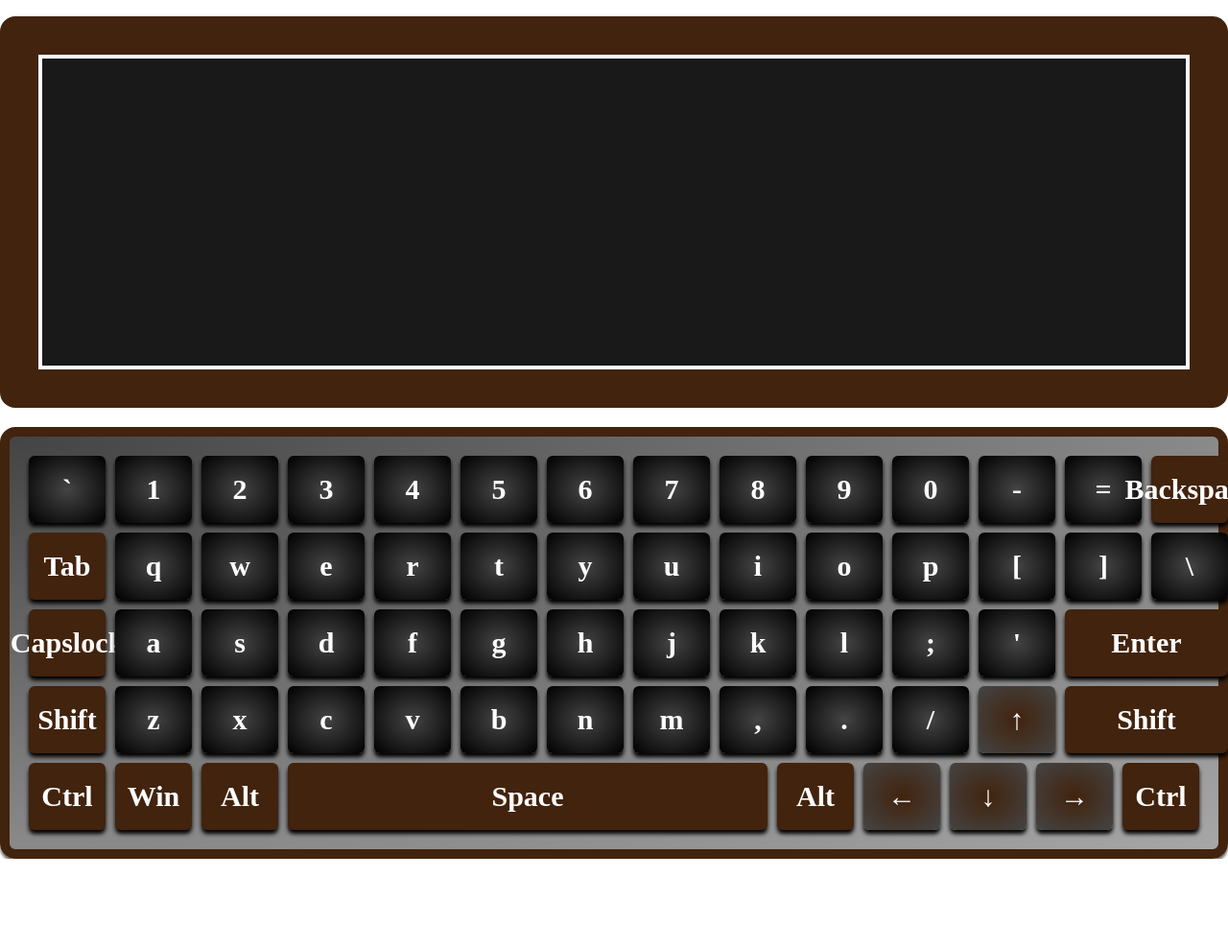
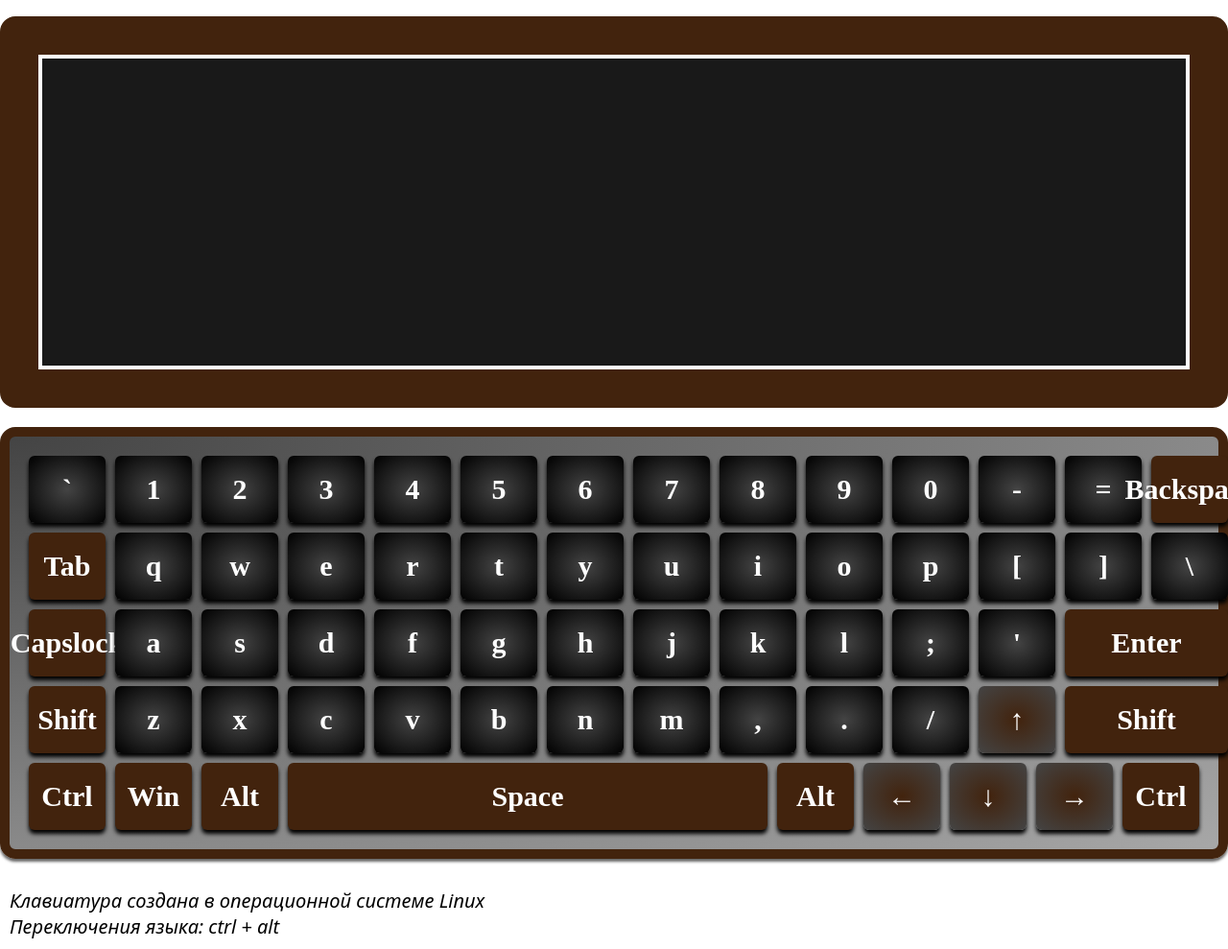
Before and after one commit to lakdav/virtual-keyboard, a website: page src/index.html in a window 1280 px wide. Shown: the part 90-1079 px from the top of the page at 96% size. Before the commit the page ends 985 px from the top, so only its background shows below. Drawn offline with Linux system fonts and the light colour scheme.

Commit message:
feat: add function to change lang and save value in local storage

```diff
--- a/src/css/style.css
+++ b/src/css/style.css
@@ -201,3 +201,12 @@ body {
 .keyboard__btn--arrowright::after {
   content: '→';
 }
+.info {
+  padding: 1rem;
+}
+.info__text {
+  font-size: 2rem;
+  font-style: italic;
+  font-family: system-ui, -apple-system, BlinkMacSystemFont, 'Segoe UI', Roboto,
+    Oxygen, Ubuntu, Cantarell, 'Open Sans', 'Helvetica Neue', sans-serif;
+}
--- a/src/js/index.js
+++ b/src/js/index.js
@@ -166,10 +166,11 @@ const keys = {
 };
 class Keyboard {
   constructor() {
-    this.caps = false;
+    this.caps = localStorage.getItem('caps')
+      ? JSON.parse(localStorage.getItem('caps')).caps
+      : false;
     this.lang = 'en';
     this.keys = keys;
-    this.value = '';
     this.KeyboardContainer = null;
     this.pos = 0;
     this.textArea = null;
@@ -177,6 +178,7 @@ class Keyboard {
       keyboard: 'keyboard',
       display: 'display',
       button: 'keyboard__btn',
+      info: 'info',
     };
     this.button = null;
     this.KeyEventHandler = this.KeyEventHandler.bind(this);
@@ -185,6 +187,12 @@ class Keyboard {
   init() {
     this.createPageLayout();
     this.setKeyboardFunctionality();
+    this.textArea.value = localStorage.getItem('value')
+      ? localStorage.getItem('value')
+      : '';
+    if (this.textArea.value.length > 0) {
+      this.pos = this.textArea.value.length;
+    }
     this.textArea.addEventListener('click', () => {
       this.pos = this.textArea.selectionStart;
     });
@@ -200,12 +208,16 @@ class Keyboard {
   createPageLayout() {
     const pageHtmlStr = `
      <header class="header">
-       <h1 class="heading">Виртуалная клавиатура</h1>
+       <h1 class="heading">Виртуальная клавиатура</h1>
      </header>
        <section class="${this.selectors.display}">
          <textArea class="${this.selectors.display}__text" ></textArea>
        </section>
        <section class="${this.selectors.keyboard}" aria-label="Keyboard">
+       </section>
+       <section class="${this.selectors.info}" aria-label="Keyboard">
+       <p class="info__text">Клавиатура создана в операционной системе Linux</p>
+       <p class="info__text">Переключения языка: ctrl + alt</p>
        </section>
     `;
     document.body.insertAdjacentHTML('afterbegin', pageHtmlStr);
@@ -239,6 +251,10 @@ class Keyboard {
     const div = document.createElement('div');
     div.className = 'keyboard__row';
     return div;
+  }
+
+  saveValue() {
+    localStorage.setItem('value', this.textArea.value);
   }
 
   createButton(item) {
@@ -394,6 +410,7 @@ class Keyboard {
         }
         if (code === 'CapsLock') {
           this.caps = !this.caps;
+          localStorage.setItem('caps', JSON.stringify({ caps: this.caps }));
           this.caseHandler();
           if (this.caps) {
             button.classList.add('caps');
@@ -421,6 +438,7 @@ class Keyboard {
             this.setPos(1);
           }
         }
+        this.saveValue();
         this.textArea.focus();
       });
     });
```
